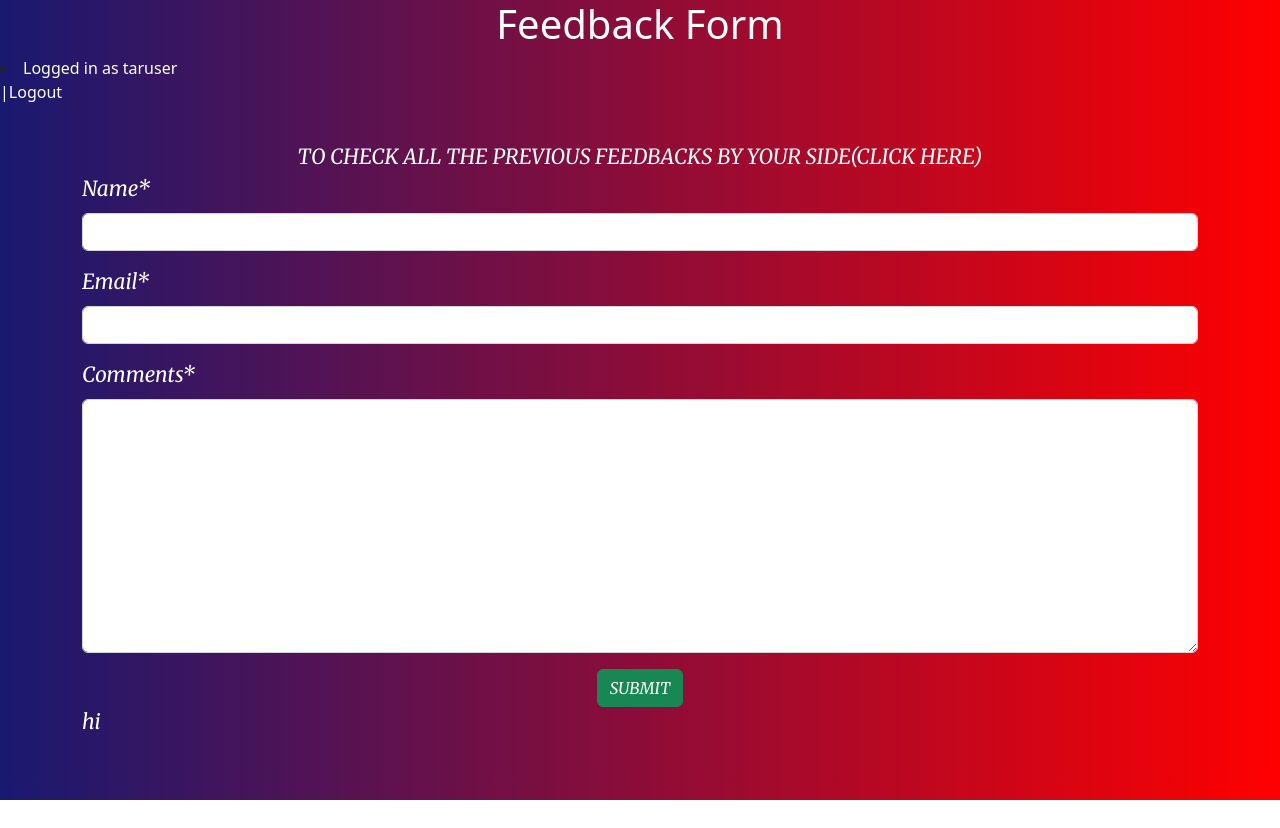
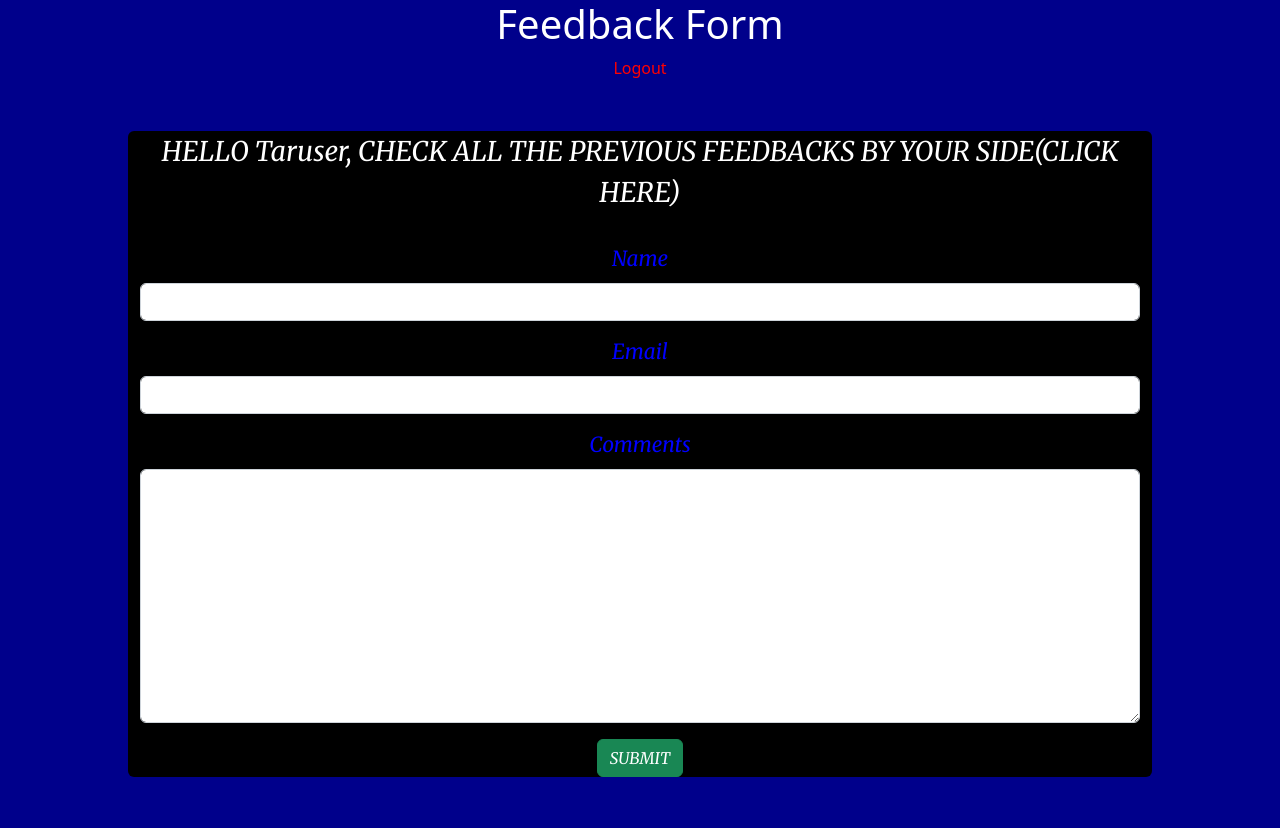
Before and after one commit to targithu/FEEDBACKFORM_APPLICATION, a Django app: page / in a window 1280 px wide. Before the commit the page ends 800 px from the top, so only its background shows below. Run offline with Django 4.2, Linux system fonts and the light colour scheme; a user stored in the database is signed in; some libraries are stand-ins or nearby versions.

Commit message:
improving ui

```diff
--- a/tasks/app/static/app/style.css
+++ /dev/null
@@ -1,6 +0,0 @@
-.container{
-    font-family: 'Merriweather', serif;
-    color: white;
-    font-size: 1.3em;
-margin: 3%;
-}
--- a/tasks/app/templates/app/feedback.html
+++ b/tasks/app/templates/app/feedback.html
@@ -3,40 +3,57 @@
     <head>
         <meta charset="utf-8">
         <meta http-equiv="X-UA-Compatible" content="IE=edge">
-        <center><h1 style="color:white;">{% block title %}Feedback Form{% endblock%}</h1></center>
+        <center><h1 style="color:white">{% block title %}Feedback Form{% endblock%}</h1></center>
         <meta name="description" content="">
         <meta name="viewport" content="width=device-width, initial-scale=1">
         <link href="https://fonts.googleapis.com/css2?family=Merriweather:ital@1&display=swap" rel="stylesheet">
-        <link rel="stylesheet" href="../static/app/style.css">
+
         <link href="https://cdn.jsdelivr.net/npm/bootstrap@5.2.2/dist/css/bootstrap.min.css" rel="stylesheet" integrity="sha384-Zenh87qX5JnK2Jl0vWa8Ck2rdkQ2Bzep5IDxbcnCeuOxjzrPF/et3URy9Bv1WTRi" crossorigin="anonymous">
         {% load static %}
         <style>
+          .asteriskField {
+            display: none;
+        }
+  .form-label{
+    display: flex;
+    justify-content: center;
+    align-items: center;
+        }
+   .rounded{
+    margin:4% 10% 4% 10%;
+    font-family: 'Merriweather';
+    font-size: 1.3em;
+    border-radius:2rem;
+   background-color:black;
+   color:blue;
+   }
+
           body{
-             background-image:linear-gradient(to right,midnightblue,red);
-          }
+             {% comment %} background-image:linear-gradient(to right,midnightblue,red); {% endcomment %}
+          background-color:darkblue;}
         </style>
       </head>
     <body>
       {% if user.is_authenticated %}
-      <li class="nav-item" >
-      <span style="color:white">Logged in as {{user.username}}<a class="nav-link" href='/logout'>|Logout</a></span>
-        </li>
+
+    <center><a style="text-decoration:none;color:red" href='/logout'>Logout </a></span></center>
+
       {% else %}
       <li class="nav-item">
           <a class="nav-link" href='/login'>Login</a>
       </li>
       {% endif %}
+    <div class="rounded">
+      <center><a href="/feed" style="color:white;text-decoration:none;font-family: 'Merriweather';
+        font-size: 1.3em;">HELLO {{user.username|capfirst}}, CHECK ALL THE PREVIOUS FEEDBACKS BY YOUR SIDE(CLICK HERE)</a></center><br>
       <div class="container" >
-       <center><a href="/feed" style="color:white;text-decoration:none">TO CHECK ALL THE PREVIOUS FEEDBACKS BY YOUR SIDE(CLICK HERE)</a></center>
         {% load crispy_forms_tags %}
-        <div class="rounded-circle">
 <form method="post" >
   {% csrf_token %}
   {{form|crispy}}
   <center><button type="submit" class="btn btn-success">SUBMIT</button></center>
 </form>
 </div>
-hi
 </div>
 <script src="https://cdn.jsdelivr.net/npm/bootstrap@5.2.2/dist/js/bootstrap.bundle.min.js" integrity="sha384-OERcA2EqjJCMA+/3y+gxIOqMEjwtxJY7qPCqsdltbNJuaOe923+mo//f6V8Qbsw3" crossorigin="anonymous"></script>
 </body>
```
